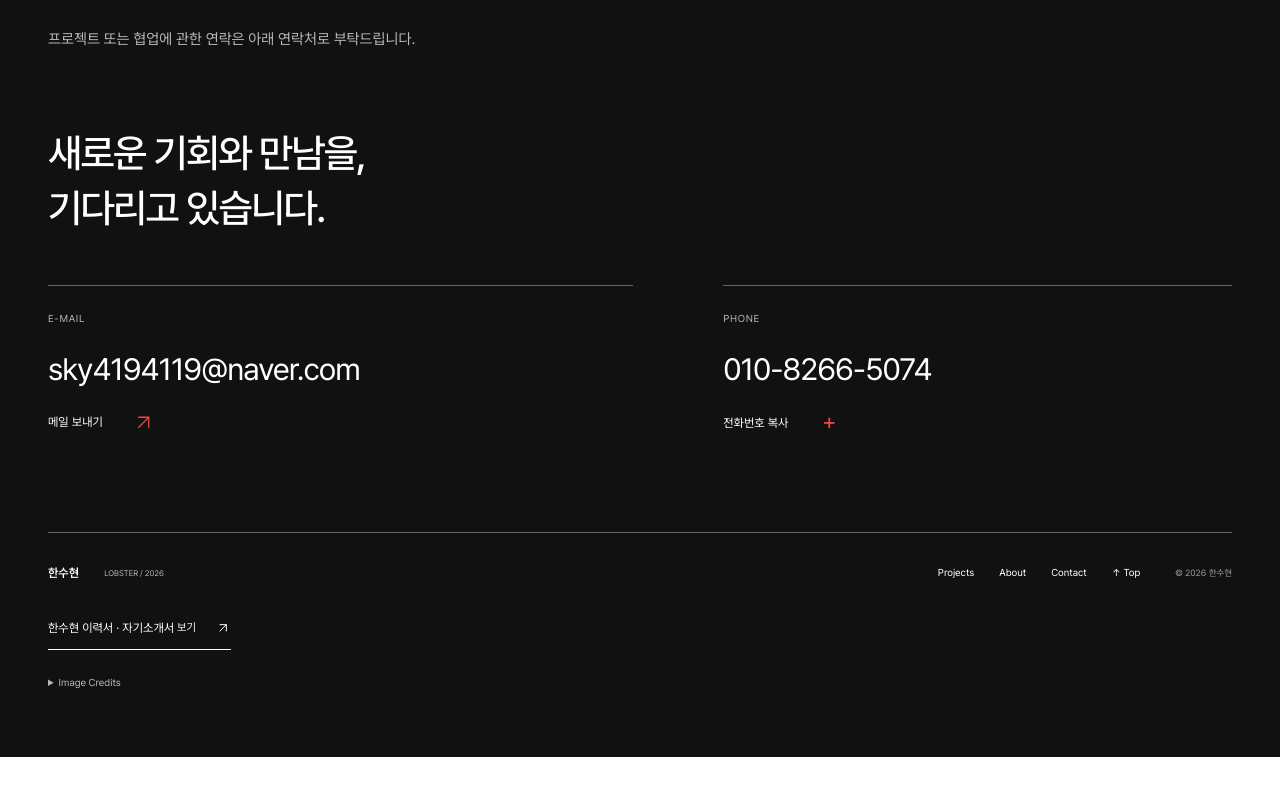
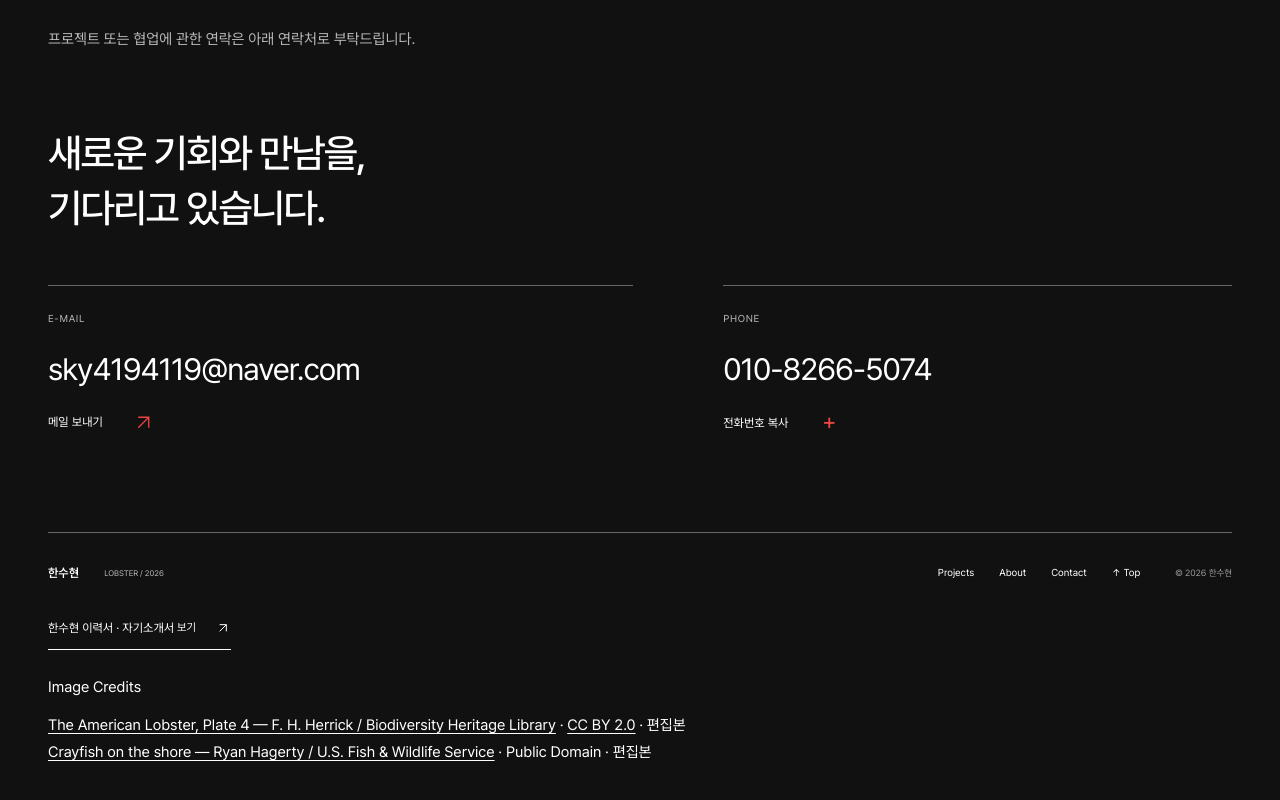
Before and after one commit to soohyun1212/han-soohyun-portfolio, a Next.js app: page /han-soohyun-portfolio/ in a window 1280 px wide. Shown: the part 8519-9319 px from the top of the page. Before the commit the page ends 9276 px from the top, so only its background shows below. Built offline with nearby package versions, Linux system fonts and the light colour scheme; a web font is replaced by a local one.

Commit message:
Keep image credits visible without requiring a click

```diff
--- a/src/components/site-chrome.tsx
+++ b/src/components/site-chrome.tsx
@@ -14,12 +14,11 @@ export function Footer({ detail = false }: { detail?: boolean }) {
   const prefix = detail ? withBasePath('/') : '';
   return <footer className="site-footer"><a className="footer-brand" href={detail ? withBasePath('/') : '#top'}>한수현<span>LOBSTER / 2026</span></a><nav aria-label="하단 메뉴"><a href={`${prefix}#projects`}>Projects</a><a href={`${prefix}#about`}>About</a><a href={`${prefix}#contact`}>Contact</a><a href="#top">↑ Top</a></nav><span className="copyright">© 2026 한수현</span>
     {!detail && <PersonalDownloads/>}
-    <details className="image-credits-toggle">
-      <summary>Image Credits</summary>
+    <div className="image-credits-visible" aria-label="이미지 출처"><p className="image-credits-heading">Image Credits</p>
       <div className="image-credits-content">
         <p><a href="https://commons.wikimedia.org/wiki/File:The_American_lobster_(Plate_4)_(6678741085).jpg" target="_blank" rel="noreferrer">The American Lobster, Plate 4 — F. H. Herrick / Biodiversity Heritage Library</a> · <a href="https://creativecommons.org/licenses/by/2.0/" target="_blank" rel="noreferrer">CC BY 2.0</a> · 편집본</p>
         <p><a href="https://www.fws.gov/media/crayfish-shore" target="_blank" rel="noreferrer">Crayfish on the shore — Ryan Hagerty / U.S. Fish &amp; Wildlife Service</a> · Public Domain · 편집본</p>
       </div>
-    </details>
+    </div>
   </footer>;
 }
```
